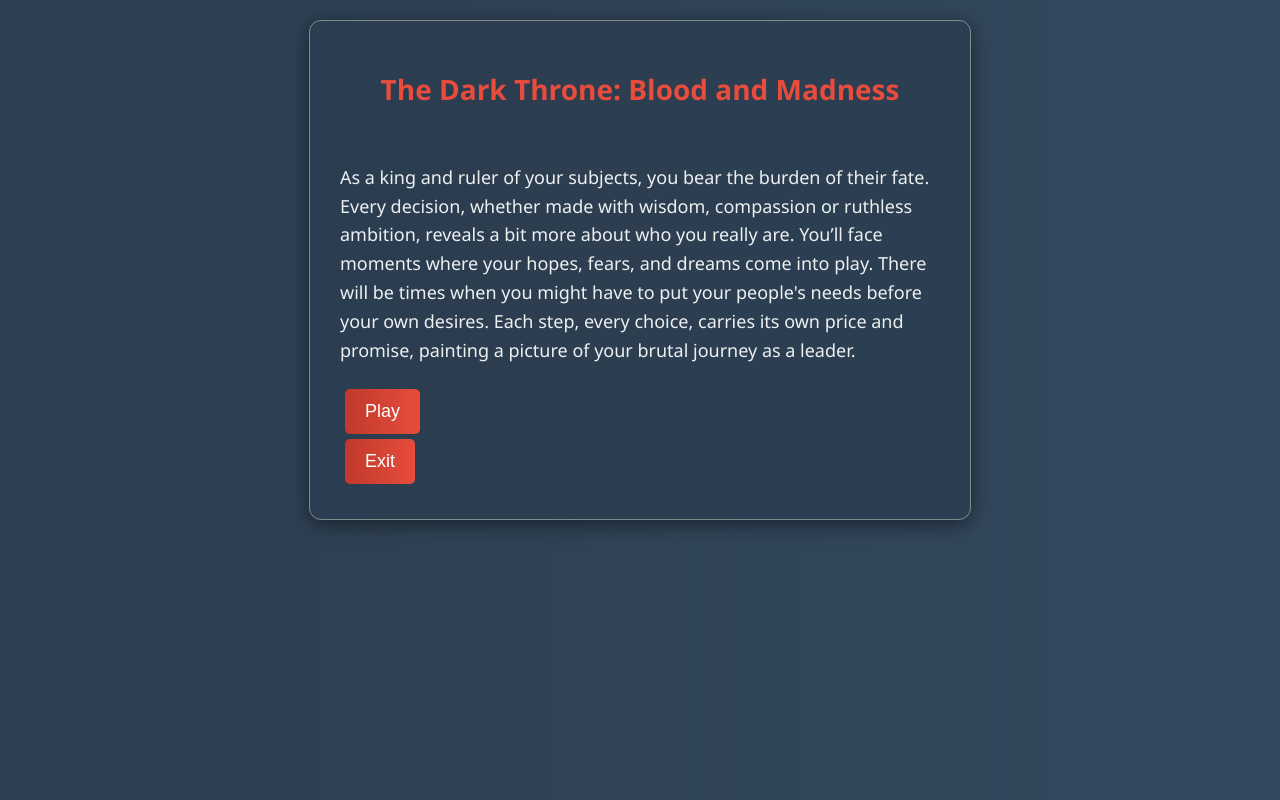
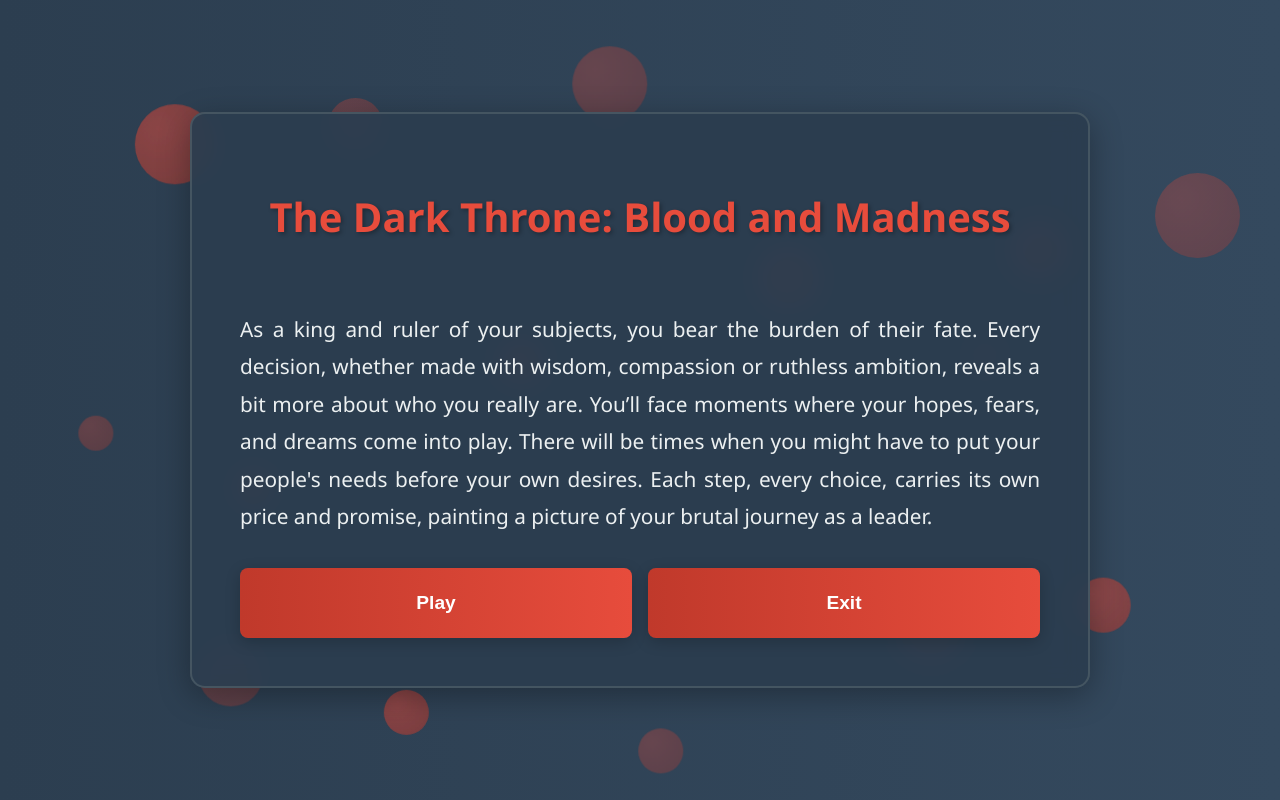
Before and after one commit to khantnaing910/SF-The-Dark-Throne-A-Kingdom-of-Blood-and-Madness-, a plain HTML site: page index.html in a window 1280 px wide. Drawn offline with Linux system fonts and the light colour scheme.

Commit message:
Update styles.css

```diff
--- a/styles.css
+++ b/styles.css
@@ -1,60 +1,194 @@
 body {
     font-family: 'Segoe UI', Tahoma, Geneva, Verdana, sans-serif;
-    background: linear-gradient(to right, #2c3e50, #34495e); /* Darker gradient */
-    color: #ecf0f1; /* Light text color for contrast */
+    background: linear-gradient(to right, #2c3e50, #34495e);
+    color: #ecf0f1;
     margin: 0;
-    padding: 20px;
+    padding: 0;
+    min-height: 100vh;
+    display: flex;
+    justify-content: center;
+    align-items: center;
 }
 
 .container {
-    max-width: 600px;
-    margin: auto;
-    background: rgba(44, 62, 80, 0.9); /* Semi-transparent dark background */
-    padding: 30px;
-    border-radius: 12px;
-    border: 1px solid #7f8c8d; /* Darker border */
-    box-shadow: 0 4px 20px rgba(0, 0, 0, 0.5); /* Stronger shadow for depth */
+    width: 95%;
+    max-width: 900px;
+    margin: 20px;
+    background: rgba(44, 62, 80, 0.95);
+    padding: 40px;
+    border-radius: 15px;
+    border: 2px solid rgba(127, 140, 141, 0.3);
+    box-shadow: 0 8px 32px rgba(0, 0, 0, 0.3);
+    box-sizing: border-box;
+    backdrop-filter: blur(10px);
 }
 
 h1 {
-    font-size: 28px;
-    margin-bottom: 15px;
-    color: #e74c3c; /* Dark red color for title */
+    font-size: 2.5rem;
+    margin-bottom: 1.5rem;
+    color: #e74c3c;
     font-weight: bold;
+    text-align: center;
+    text-shadow: 2px 2px 4px rgba(0, 0, 0, 0.3);
 }
 
 p {
-    font-size: 18px;
-    line-height: 1.6;
+    font-size: 1.3rem;
+    line-height: 1.8;
+    margin-bottom: 1.5rem;
+    text-align: justify;
 }
 
 .button-container {
-    margin-top: 25px;
+    display: flex;
+    flex-direction: column;
+    gap: 1rem;
+    margin-top: 2rem;
 }
 
 button {
-    background: linear-gradient(to right, #c0392b, #e74c3c); /* Dark red gradient */
+    background: linear-gradient(to right, #c0392b, #e74c3c);
     color: white;
     border: none;
-    padding: 12px 20px;
-    border-radius: 5px;
+    padding: 1rem 1.5rem;
+    border-radius: 8px;
     cursor: pointer;
-    font-size: 18px;
-    margin: 5px;
-    transition: background-color 0.3s, transform 0.2s;
+    font-size: 1.2rem;
+    font-weight: 600;
+    transition: all 0.3s ease;
+    box-shadow: 0 4px 15px rgba(0, 0, 0, 0.2);
+    width: 100%;
+    text-align: center;
+    white-space: normal;
+    min-height: 60px;
 }
 
 button:hover {
-    background: linear-gradient(to right, #e74c3c, #c0392b); /* Reverse gradient on hover */
-    transform: scale(1.05);
+    background: linear-gradient(to right, #e74c3c, #c0392b);
+    transform: translateY(-2px);
+    box-shadow: 0 6px 20px rgba(0, 0, 0, 0.3);
+}
+
+button:active {
+    transform: translateY(1px);
 }
 
 button:disabled {
-    background-color: #7f8c8d; /* Grey for disabled buttons */
+    background: #7f8c8d;
     cursor: not-allowed;
-    display: none;
+    transform: none;
+    box-shadow: none;
+    opacity: 0.7;
 }
 
 .hidden {
     display: none;
 }
+
+/* Tablet and larger screens */
+@media (min-width: 768px) {
+    .container {
+        padding: 3rem;
+    }
+
+    .button-container {
+        flex-direction: row;
+        justify-content: center;
+    }
+
+    button {
+        width: calc(50% - 0.5rem);
+        min-height: 70px;
+    }
+}
+
+/* Mobile devices */
+@media (max-width: 767px) {
+    .container {
+        padding: 1.5rem;
+        margin: 1rem;
+    }
+
+    h1 {
+        font-size: 2rem;
+    }
+
+    p {
+        font-size: 1.1rem;
+        line-height: 1.6;
+        text-align: left;
+    }
+
+    button {
+        padding: 0.8rem 1.2rem;
+        font-size: 1.1rem;
+        min-height: 50px;
+    }
+}
+
+/* Small mobile devices */
+@media (max-width: 380px) {
+    h1 {
+        font-size: 1.8rem;
+    }
+
+    p {
+        font-size: 1rem;
+    }
+
+    button {
+        font-size: 1rem;
+    }
+}
+
+/* Update the keyframes for random-like movements */
+@keyframes float-1 {
+    0% { transform: translate(0, 0); }
+    25% { transform: translate(-20px, 15px); }
+    50% { transform: translate(15px, -25px); }
+    75% { transform: translate(25px, 10px); }
+    100% { transform: translate(0, 0); }
+}
+
+@keyframes float-2 {
+    0% { transform: translate(0, 0); }
+    25% { transform: translate(25px, -15px); }
+    50% { transform: translate(-15px, 20px); }
+    75% { transform: translate(-25px, -10px); }
+    100% { transform: translate(0, 0); }
+}
+
+@keyframes float-3 {
+    0% { transform: translate(0, 0); }
+    25% { transform: translate(15px, 25px); }
+    50% { transform: translate(-25px, -15px); }
+    75% { transform: translate(10px, -25px); }
+    100% { transform: translate(0, 0); }
+}
+
+/* Update the orb styles */
+.orb {
+    position: fixed;
+    border-radius: 50%;
+    pointer-events: none;
+    opacity: 0.3;
+    z-index: -1;
+    background: radial-gradient(circle at 30% 30%, #e74c3c, #c0392b);
+    transition: all 0.3s ease;
+}
+
+.orb-1 { width: 80px; height: 80px; top: 15%; left: 10%; animation: float-1 12s ease-in-out infinite; }
+.orb-2 { width: 60px; height: 60px; top: 25%; left: 80%; animation: float-2 10s ease-in-out infinite; }
+.orb-3 { width: 40px; height: 40px; top: 60%; left: 20%; animation: float-3 11s ease-in-out infinite; }
+.orb-4 { width: 70px; height: 70px; top: 75%; left: 70%; animation: float-1 13s ease-in-out infinite; }
+.orb-5 { width: 50px; height: 50px; top: 40%; left: 40%; animation: float-2 9s ease-in-out infinite; }
+.orb-6 { width: 45px; height: 45px; top: 85%; left: 30%; animation: float-3 14s ease-in-out infinite; }
+.orb-7 { width: 65px; height: 65px; top: 30%; left: 60%; animation: float-1 15s ease-in-out infinite; }
+.orb-8 { width: 55px; height: 55px; top: 70%; left: 85%; animation: float-2 11s ease-in-out infinite; }
+.orb-9 { width: 75px; height: 75px; top: 5%; left: 45%; animation: float-3 13.5s ease-in-out infinite; }
+.orb-10 { width: 35px; height: 35px; top: 55%; left: 5%; animation: float-1 10.5s ease-in-out infinite; }
+.orb-11 { width: 45px; height: 45px; top: 90%; left: 50%; animation: float-2 12.5s ease-in-out infinite; }
+.orb-12 { width: 85px; height: 85px; top: 20%; left: 90%; animation: float-3 14.5s ease-in-out infinite; }
+.orb-13 { width: 30px; height: 30px; top: 45%; left: 75%; animation: float-1 11.5s ease-in-out infinite; }
+.orb-14 { width: 65px; height: 65px; top: 80%; left: 15%; animation: float-2 13.5s ease-in-out infinite; }
+.orb-15 { width: 55px; height: 55px; top: 10%; left: 25%; animation: float-3 15.5s ease-in-out infinite; }
```
